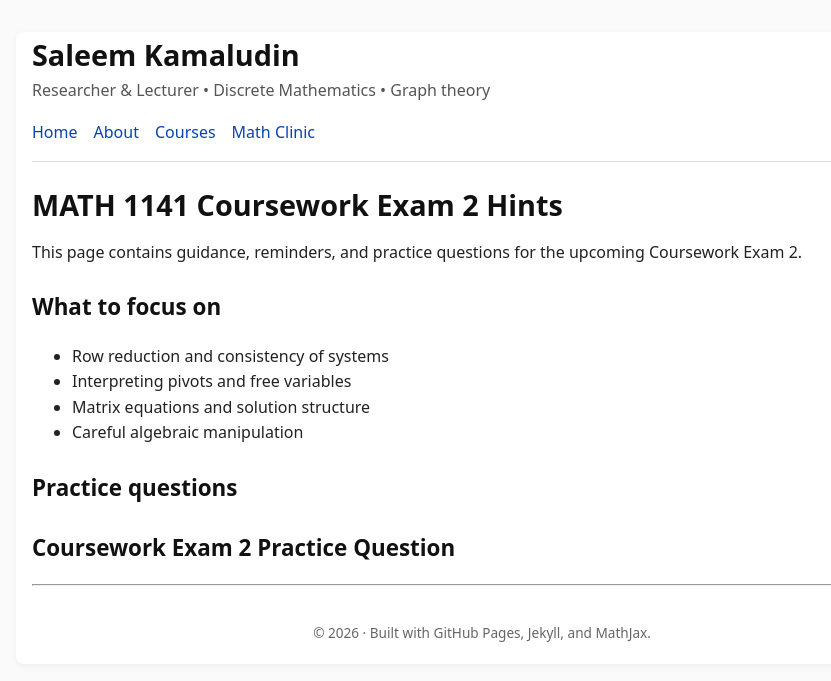
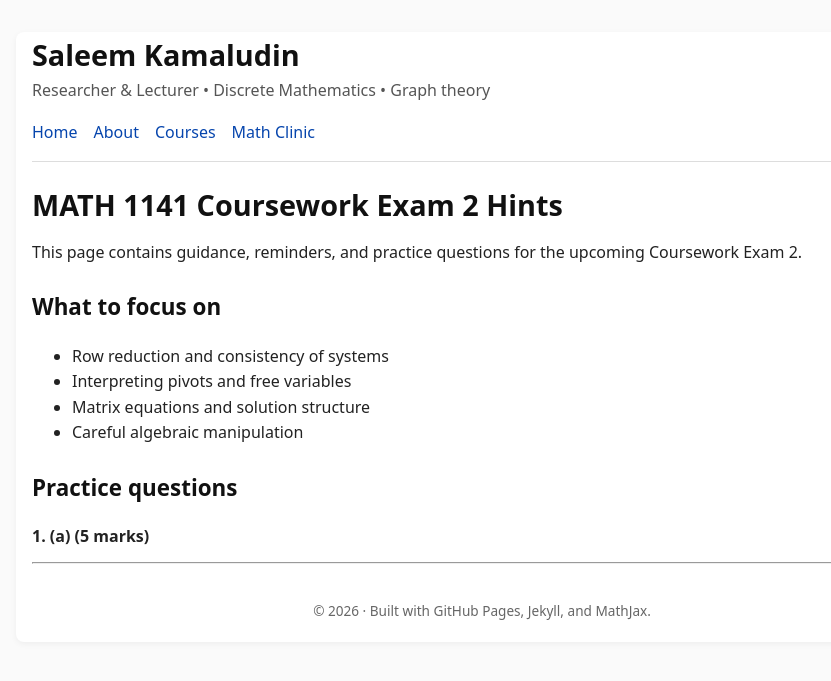
Before and after one commit to SaleemKamaludin/SaleemKamaludin.github.io, a Jekyll site: the page built from courses/math-1141-coursework-exam-2-hints.md, in a window 1280 px wide. Shown: the top 681 px of the page, without its empty margins (158-989 px from the left). Built offline with Jekyll 4.4.1, drawn with Linux system fonts in a browser that asks for light colours.

Commit message:
Add HTML tags for practice question formatting

```diff
--- a/courses/math-1141-coursework-exam-2-hints.md
+++ b/courses/math-1141-coursework-exam-2-hints.md
@@ -16,4 +16,6 @@ This page contains guidance, reminders, and practice questions for the upcoming
 
 ## Practice questions
 
-<h2>Coursework Exam 2 Practice Question</h2>
+<p>
+  <strong>1. (a) (5 marks)</strong>
+ </p>
```
